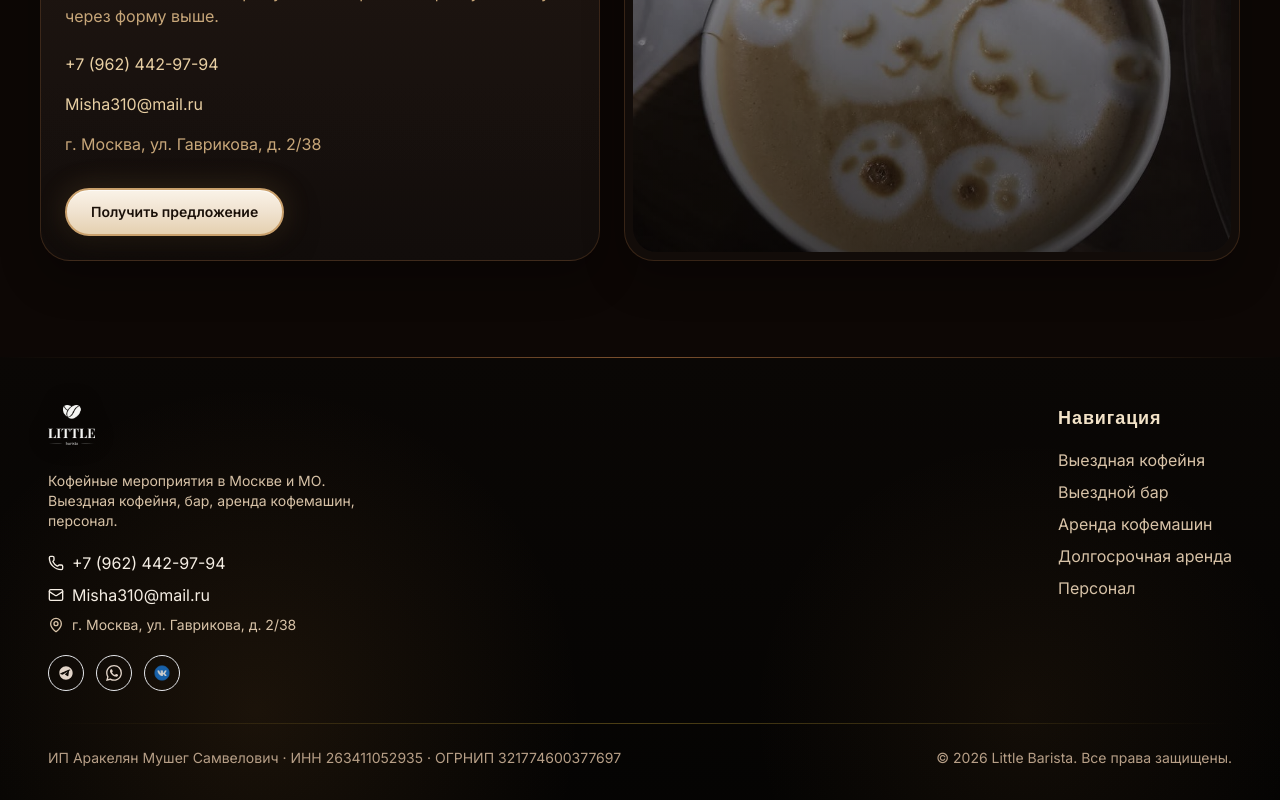
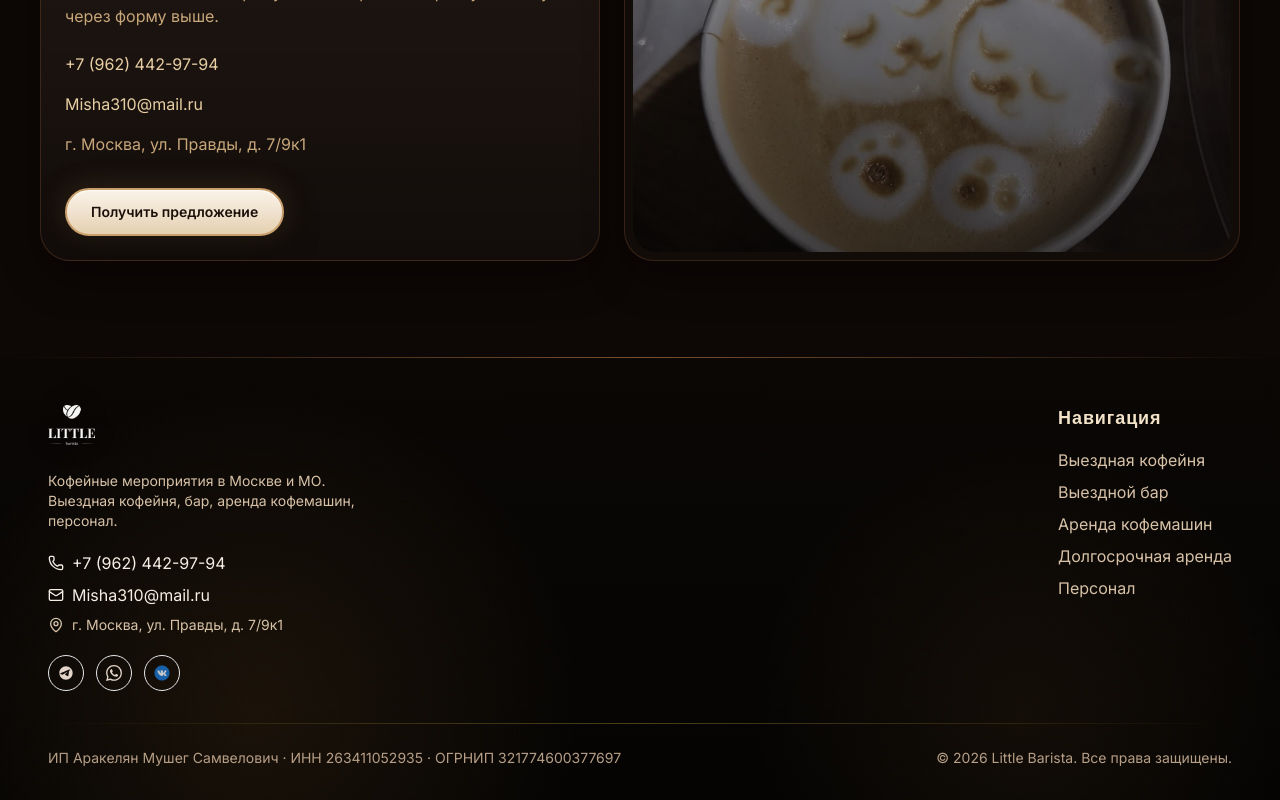
Before and after one commit to lesha358/LittleBarista, a Next.js app: page /services/mobile-coffee in a window 1280 px wide. Shown: the part 5439-6239 px from the top of the page. Built offline with nearby package versions, Linux system fonts and the light colour scheme.

Commit message:
Карусель: прокрутка только ленты превью; адрес: ул. Правды 7/9к1.

```diff
--- a/src/app/services/coffee-machines/long-term/page.tsx
+++ b/src/app/services/coffee-machines/long-term/page.tsx
@@ -143,7 +143,7 @@ export default function CoffeeMachinesLongTermPage() {
 						address: {
 							'@type': 'PostalAddress',
 							addressLocality: 'Москва',
-							streetAddress: 'ул. Гаврикова, д. 2/38',
+							streetAddress: 'ул. Правды, д. 7/9к1',
 							addressCountry: 'RU',
 						},
 						email: 'Misha310@mail.ru',
--- a/src/app/services/coffee-machines/page.tsx
+++ b/src/app/services/coffee-machines/page.tsx
@@ -122,7 +122,7 @@ export default function CoffeeMachinesRentPage() {
 						address: {
 							'@type': 'PostalAddress',
 							addressLocality: 'Москва',
-							streetAddress: 'ул. Гаврикова, д. 2/38',
+							streetAddress: 'ул. Правды, д. 7/9к1',
 							addressCountry: 'RU',
 						},
 						email: 'Misha310@mail.ru',
--- a/src/app/services/mobile-bar/page.tsx
+++ b/src/app/services/mobile-bar/page.tsx
@@ -41,7 +41,7 @@ export default function MobileBarPage() {
       address: {
         '@type': 'PostalAddress',
         addressLocality: 'Москва',
-        streetAddress: 'ул. Гаврикова, д. 2/38',
+        streetAddress: 'ул. Правды, д. 7/9к1',
         addressCountry: 'RU',
       },
     },
--- a/src/app/services/mobile-coffee/page.tsx
+++ b/src/app/services/mobile-coffee/page.tsx
@@ -403,7 +403,7 @@ export default async function MobileCoffeePage() {
             <div className="mt-6 space-y-4 text-[#e8cfa3]">
               <a href="tel:+79624429794" className="block transition hover:text-[#f5e8d3]">+7 (962) 442-97-94</a>
               <a href="mailto:Misha310@mail.ru" className="block transition hover:text-[#f5e8d3]">Misha310@mail.ru</a>
-              <p className="text-[#c7a679]">г. Москва, ул. Гаврикова, д. 2/38</p>
+              <p className="text-[#c7a679]">г. Москва, ул. Правды, д. 7/9к1</p>
             </div>
             <div className="mt-8">
               <ContactModalTrigger
--- a/src/app/services/personnel/page.tsx
+++ b/src/app/services/personnel/page.tsx
@@ -109,7 +109,7 @@ export default function PersonnelPage() {
       address: {
         '@type': 'PostalAddress',
         addressLocality: 'Москва',
-        streetAddress: 'ул. Гаврикова, д. 2/38',
+        streetAddress: 'ул. Правды, д. 7/9к1',
         addressCountry: 'RU',
       },
     },
--- a/src/components/Footer.tsx
+++ b/src/components/Footer.tsx
@@ -36,7 +36,7 @@ export default function Footer({ theme = 'light' }: { theme?: 'light' | 'dark' }
                 </a>
                 <p className="flex items-start gap-2 text-sm text-[#d7c2a7]">
                   <MapPin className="w-4 h-4 shrink-0 mt-0.5" />
-                  <span>г. Москва, ул. Гаврикова, д. 2/38</span>
+                  <span>г. Москва, ул. Правды, д. 7/9к1</span>
                 </p>
               </div>
               <div className="flex gap-3 mt-5">
@@ -122,7 +122,7 @@ export default function Footer({ theme = 'light' }: { theme?: 'light' | 'dark' }
               <p className="text-sm text-[#5c3a24]"><span className="font-medium">ОГРНИП:</span> 321774600377697</p>
             </div>
             <div className="space-y-2">
-              <p className="text-sm text-[#5c3a24]"><span className="font-medium">Адрес:</span> г. Москва, ул. Гаврикова, д. 2/38</p>
+              <p className="text-sm text-[#5c3a24]"><span className="font-medium">Адрес:</span> г. Москва, ул. Правды, д. 7/9к1</p>
               <p className="text-sm text-[#5c3a24]"><span className="font-medium">Email:</span> Misha310@mail.ru</p>
             </div>
           </div>
--- a/src/components/PhotoCarousel.tsx
+++ b/src/components/PhotoCarousel.tsx
@@ -22,10 +22,16 @@ export default function PhotoCarousel({ images }: PhotoCarouselProps) {
   }, [images.length]);
 
   useEffect(() => {
-    const el = thumbsRef.current;
-    if (!el) return;
-    const active = el.querySelector<HTMLElement>(`[data-thumb-index="${currentIndex}"]`);
-    active?.scrollIntoView({ block: 'nearest', inline: 'nearest', behavior: 'smooth' });
+    const container = thumbsRef.current;
+    if (!container) return;
+    const active = container.querySelector<HTMLElement>(`[data-thumb-index="${currentIndex}"]`);
+    if (!active) return;
+
+    // Только горизонтальная прокрутка ленты; scrollIntoView мог прокручивать всю страницу к «Портфолио».
+    const cRect = container.getBoundingClientRect();
+    const aRect = active.getBoundingClientRect();
+    const delta = aRect.left + aRect.width / 2 - (cRect.left + cRect.width / 2);
+    container.scrollBy({ left: delta, behavior: 'smooth' });
   }, [currentIndex]);
 
   if (images.length === 0) {
```
